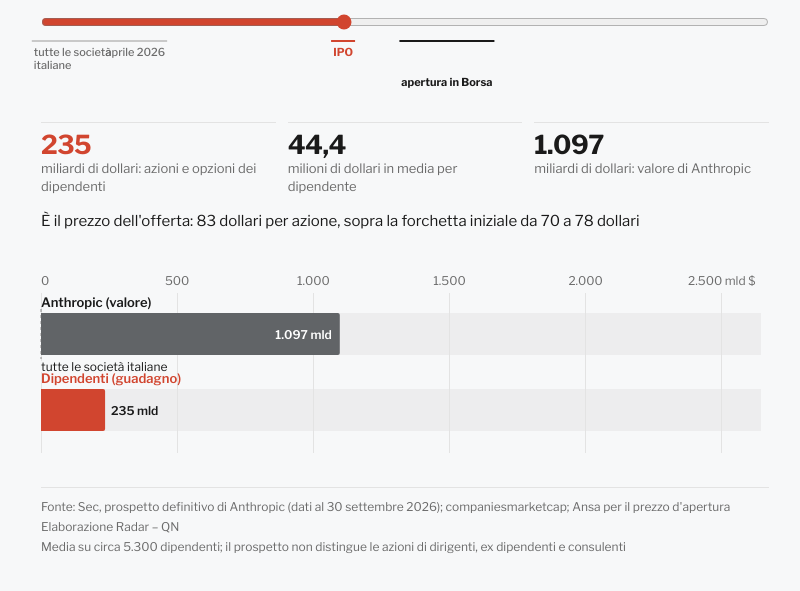
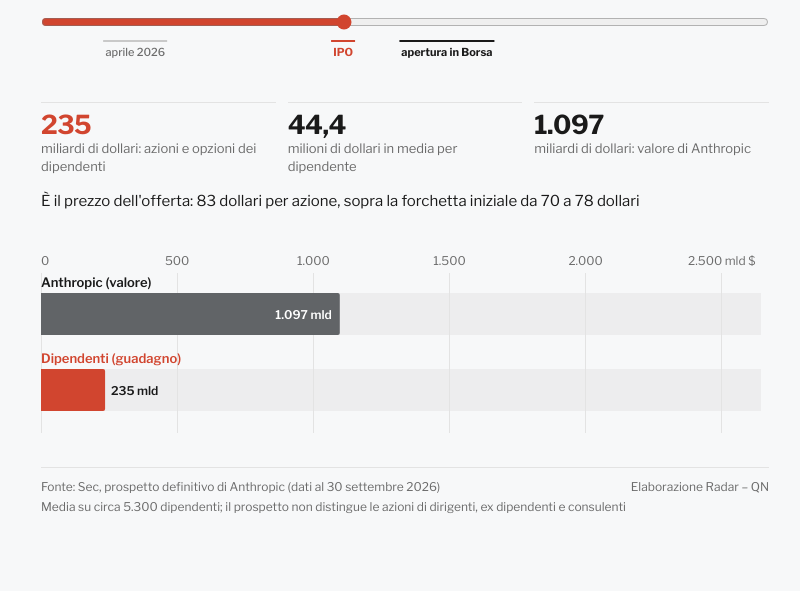
Before and after one commit to liberostracquadanio-del/liberostracquadanio, a plain HTML site: page 2026-11-ipo-anthropic/05-dipendenti/index.html in a window 1280 px wide. Shown: the part 205-796 px from the top of the page, without its empty margins (235-1035 px from the left). Drawn offline with nearby package versions, Linux system fonts and the light colour scheme.

Commit message:
Anthropic, grafico 05: tolti il riferimento alle societa italiane e l'Ansa dal piede
Co-Authored-By: Claude Opus 5.5 <noreply@anthropic.com>

```diff
--- a/2026-11-ipo-anthropic/05-dipendenti/index.html
+++ b/2026-11-ipo-anthropic/05-dipendenti/index.html
@@ -4,8 +4,8 @@
 <meta charset="utf-8">
 <meta name="viewport" content="width=device-width, initial-scale=1">
 <meta name="robots" content="noindex">
-<meta name="radar:altezza-640" content="796">
-<meta name="radar:altezza-360" content="962">
+<meta name="radar:altezza-640" content="738">
+<meta name="radar:altezza-360" content="924">
 <meta name="radar:titolo" content="A 83 dollari le azioni dei dipendenti valgono 235 miliardi">
 <meta name="radar:pubblicato" content="2026-11-17">
 <meta name="radar:modificato" content="2026-11-19">
@@ -24,14 +24,13 @@
   .ctrl__price { font-size: 40px; font-weight: 700; letter-spacing: -0.03em; line-height: 1; font-variant-numeric: tabular-nums; }
   .ctrl__price small { font-size: 20px; font-weight: 600; }
   input[type=range] { width: 100%; margin: 14px 0 0; accent-color: var(--red); height: 28px; cursor: pointer; }
-  .marks { position: relative; height: 64px; font-size: 11px; color: var(--ink-2); }
+  .marks { position: relative; height: 44px; font-size: 11px; color: var(--ink-2); }
   .marks button {
     position: absolute; top: 0; transform: translateX(-50%); font: 500 11px/1.2 var(--sans); color: var(--ink-2);
     background: none; border: 0; border-top: 2px solid var(--grey-light); padding: 4px 2px 0; cursor: pointer; white-space: nowrap;
   }
-  .marks button.is-it { white-space: normal; width: 92px; line-height: 1.15; transform: translateX(-10%); text-align: left; }
   .marks button.is-ipo { color: var(--red); border-top-color: var(--red); font-weight: 700; }
-  .marks button.is-open { color: var(--ink); border-top-color: var(--ink); font-weight: 700; padding-top: 34px; }
+  .marks button.is-open { color: var(--ink); border-top-color: var(--ink); font-weight: 700; }
   .kpi { display: grid; grid-template-columns: repeat(3, minmax(0, 1fr)); gap: 12px; margin: 18px 0 0; }
   @media (max-width: 519px) { .kpi { grid-template-columns: 1fr; gap: 10px; } }
   .kpi div { border-top: 1px solid var(--rule); padding-top: 8px; }
@@ -66,7 +65,7 @@
   <figure class="r-chart" id="grafico" style="margin-top:18px"></figure>
 
   <footer class="r-foot">
-    <span>Fonte: Sec, prospetto definitivo di Anthropic (dati al 30 settembre 2026); companiesmarketcap; Ansa per il prezzo d'apertura</span>
+    <span>Fonte: Sec, prospetto definitivo di Anthropic (dati al 30 settembre 2026)</span>
     <span>Elaborazione Radar – QN</span>
     <span style="flex-basis:100%">Media su circa 5.300 dipendenti; il prospetto non distingue le azioni di dirigenti, ex dipendenti e consulenti</span>
   </footer>
@@ -79,7 +78,6 @@
     var P = {};
     rows.forEach(function (r) { P[r.Parametro] = R.num(r.Valore); });
     var OPEN = P.prezzo_apertura, IPO = P.prezzo_ipo, TENDER = P.prezzo_offerta_dipendenti_apr2026;
-    var ITA = P.valore_societa_italiane, ITA_PRICE = ITA * 1e9 / P.azioni_totali;
     function emp(p) { return (P.opzioni * Math.max(p - P.prezzo_esercizio, 0) + P.rsu * p) / 1e9; }
     function co(p) { return P.azioni_totali * p / 1e9; }
     var price = IPO, phaseNow = "pre", geo = null;
@@ -88,12 +86,11 @@
     var MARKS = [
       { p: TENDER, t: nar ? "apr. 2026" : "aprile 2026" },
       { p: IPO, t: "IPO", ipo: true },
-      { p: ITA_PRICE, t: "tutte le società italiane", it: true },
       { p: OPEN, t: nar ? "apertura" : "apertura in Borsa", open: true }
     ];
     var slider = d3.select("#slider");
     var marks = d3.select("#marks").selectAll("button").data(MARKS).join("button").attr("type", "button")
-      .classed("is-ipo", function (d) { return d.ipo; }).classed("is-it", function (d) { return d.it; }).classed("is-open", function (d) { return d.open; })
+      .classed("is-ipo", function (d) { return d.ipo; }).classed("is-open", function (d) { return d.open; })
       .style("left", function (d) { return (d.p / 200 * 100) + "%"; })
       .text(function (d) { return d.t; })
       .on("click", function (e, d) { set(d.p, true); });
@@ -104,7 +101,6 @@
       if (Math.abs(p - OPEN) < 0.6) return "Il primo giorno di Borsa, il 19 novembre, il titolo ha aperto a " + fmt(OPEN, 2) + " dollari, il " + fmt((OPEN / IPO - 1) * 100, 0) + "% sopra il prezzo dell'offerta";
       if (Math.abs(p - IPO) < 0.6) return "È il prezzo dell'offerta: " + fmt(IPO, 0) + " dollari per azione, sopra la forchetta iniziale da 70 a 78 dollari";
       if (p >= 70 && p <= 78) return "È la forchetta di prezzo iniziale dell'offerta: da 70 a 78 dollari per azione";
-      if (p >= ITA_PRICE) return "Sopra i " + fmt(ITA_PRICE, 0) + " dollari Anthropic vale più di tutte le " + "società italiane quotate insieme (" + fmt(ITA) + " miliardi)";
       return "";
     }
 
@@ -153,11 +149,6 @@
       g.append("rect").attr("class", "bar-bg").attr("x", x(0)).attr("width", x(co(200)) - x(0)).attr("height", bh).style("fill", "var(--rule)").style("opacity", .5);
       g.append("path").attr("class", "bar").style("fill", function (d) { return d.col; });
       g.append("text").attr("class", "val-label bar-val").attr("y", bh / 2 + 5);
-      // tutte le società italiane quotate: riferimento sulla barra di Anthropic
-      var ref = svg.append("g").attr("class", "anno");
-      var yA = m.t + 16;
-      ref.append("line").attr("class", "dash").attr("x1", x(ITA)).attr("x2", x(ITA)).attr("y1", yA - 4).attr("y2", yA + bh + 4);
-      ref.append("text").attr("x", x(ITA) + 4).attr("y", yA + bh + 16).style("font-size", "12px").text("tutte le società italiane");
       geo = { x: x, bh: bh, g: g };
       moveCursor(phase === "play" ? R.DUR : 0, phase === "pre");
     }
```
